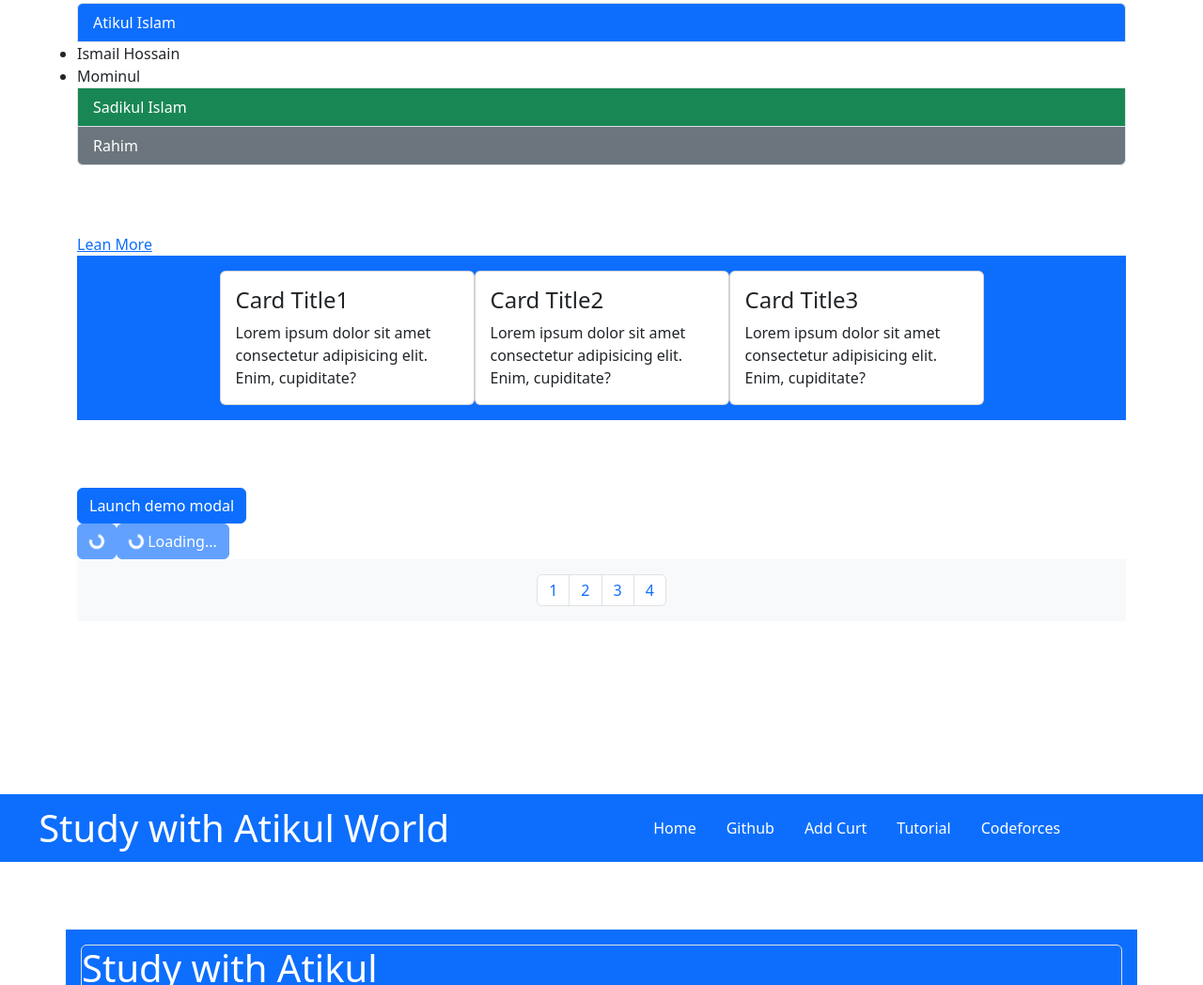
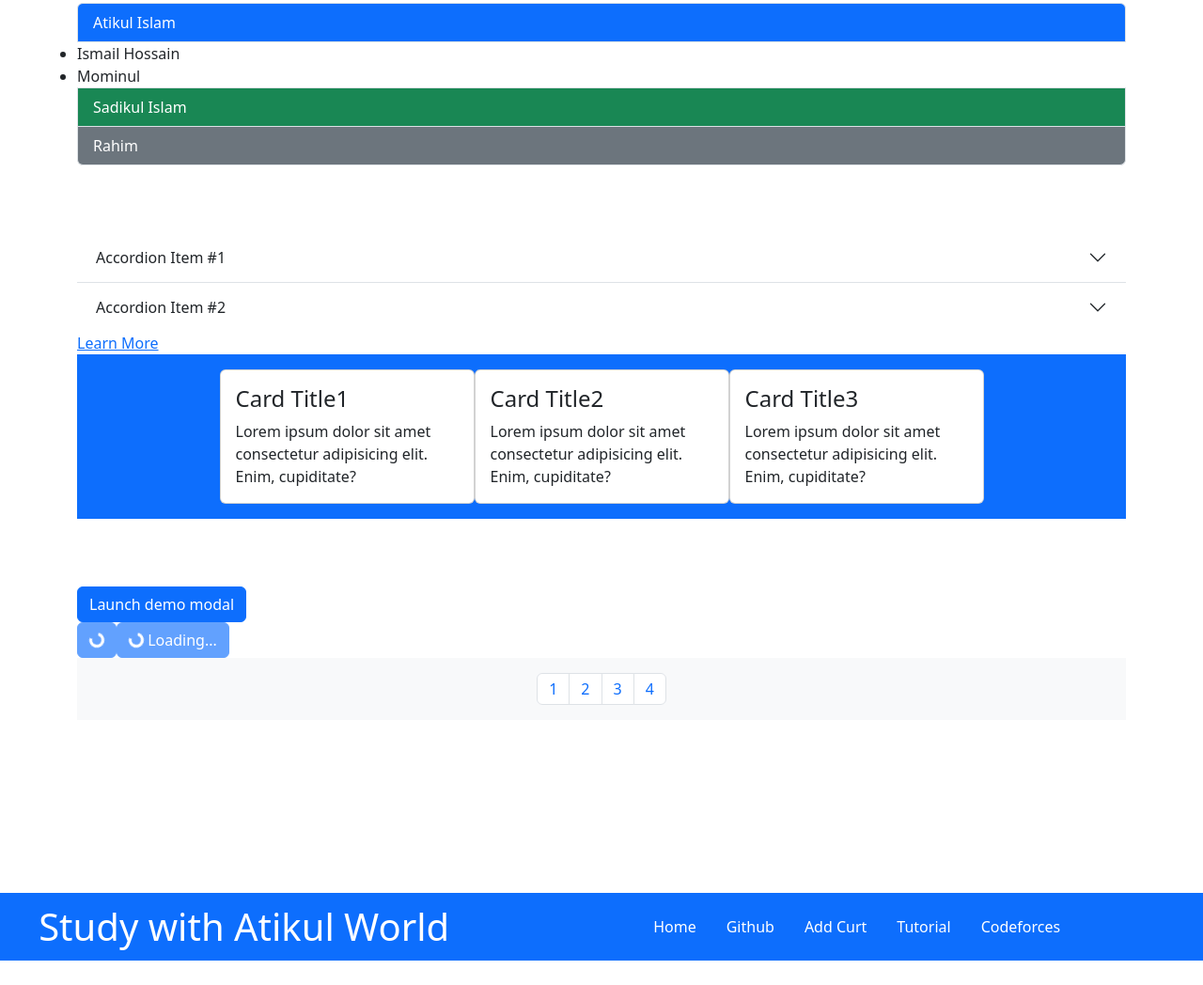
Before and after one commit to Atikul1213/JavaScriptProject, a plain HTML site: page BootStrap Anisul/BootStrap/Practice.html in a window 1280 px wide. Shown: the part 7020-8068 px from the top of the page at 94% size. Drawn offline with nearby package versions, Linux system fonts and the light colour scheme.

Commit message:
Add collapse

```diff
--- a/BootStrap Anisul/BootStrap/Practice.html
+++ b/BootStrap Anisul/BootStrap/Practice.html
@@ -1108,6 +1108,34 @@
 
 
 
+        <!--Accordion start-->
+
+        <div class="accordion accordion-flush" id="accordionFlushExample">
+            <div class="accordion-item">
+              <h2 class="accordion-header">
+                <button class="accordion-button collapsed" type="button" data-bs-toggle="collapse" data-bs-target="#flush-collapseOne" aria-expanded="false" aria-controls="flush-collapseOne">
+                  Accordion Item #1
+                </button>
+              </h2>
+              <div id="flush-collapseOne" class="accordion-collapse collapse" data-bs-parent="#accordionFlushExample">
+                <div class="accordion-body">Placeholder content for this accordion, which is intended to demonstrate the <code>.accordion-flush</code> class. This is the first item's accordion body.</div>
+              </div>
+            </div>
+            <div class="accordion-item">
+              <h2 class="accordion-header">
+                <button class="accordion-button collapsed" type="button" data-bs-toggle="collapse" data-bs-target="#flush-collapseTwo" aria-expanded="false" aria-controls="flush-collapseTwo">
+                  Accordion Item #2
+                </button>
+              </h2>
+              <div id="flush-collapseTwo" class="accordion-collapse collapse" data-bs-parent="#accordionFlushExample">
+                <div class="accordion-body">Placeholder content for this accordion, which is intended to demonstrate the <code>.accordion-flush</code> class. This is the second item's accordion body. Let's imagine this being filled with some actual content.</div>
+              </div>
+            </div>
+
+          </div>
+         <!--Accordion End-->
+
+
 
 
 
@@ -1115,7 +1143,7 @@
 
 
          <a href="#demo" data-toggle="collapse">
-             Lean More
+             Learn More
          </a>
          <div id="demo" class="collapse">
             <p>
```
Also changed, not shown: BootStrap Anisul/Index.html (+58 -0 lines).
